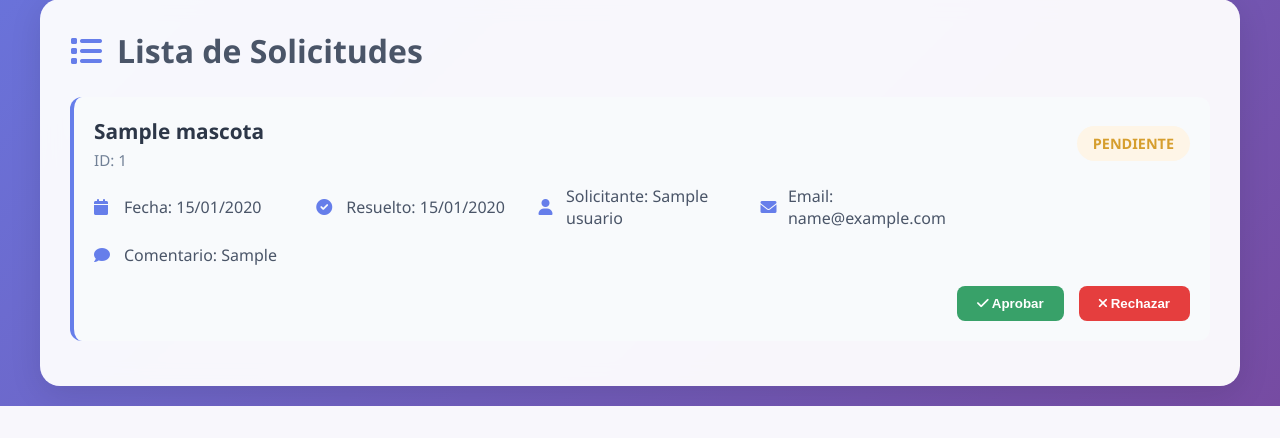
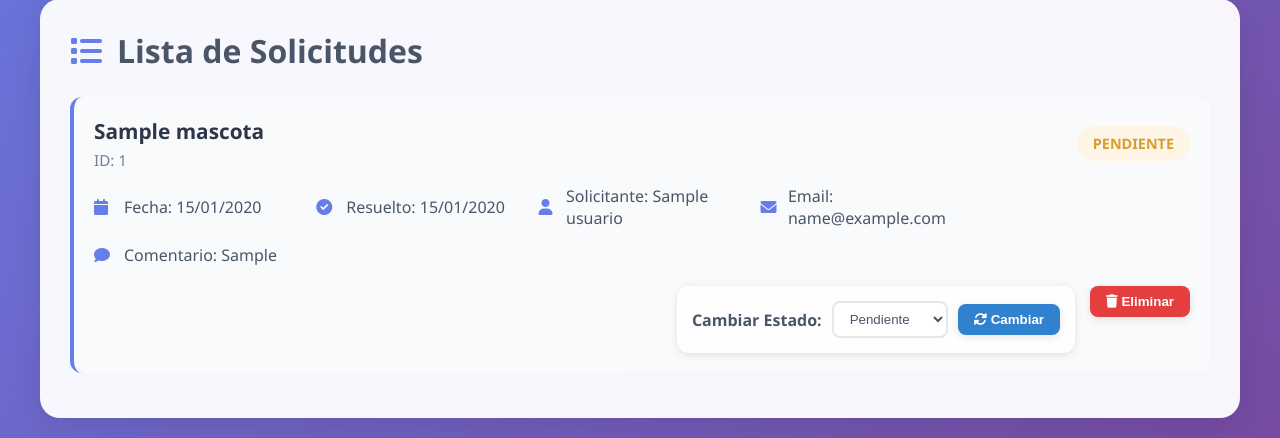
Before and after one commit to NashoWarner/PataRescata, a Django app: page /mis_solicitudes/ in a window 1280 px wide. Shown: the part 502-940 px from the top of the page. Before the commit the page ends 908 px from the top, so only its background shows below. Run offline with Django 4.2, Linux system fonts and the light colour scheme; a user stored in the database is signed in; tables that the repository leaves empty hold one stand-in row (values such as "Sample post").

Commit message:
desarrollo: Se implementa la funcionalidad para cambiar el estado de las solicitudes de adopción, permitiendo a las fundaciones actualizar el estado a 'pendiente', 'aprobada' o 'rechazada'. Se agrega una nueva vista y se actualizan las rutas correspondientes. Además, se mejora el template 'mis_solicitudes.html' con botones de acción y estilos para una mejor experiencia de usuario al gestionar solicitudes.

```diff
--- a/apppatarescata/views.py
+++ b/apppatarescata/views.py
@@ -755,22 +755,10 @@ def aprobar_solicitud_adopcion(request, solicitud_id):
             mascota__mascotafundacion__adoptante=request.user
         )
 
-        # Debug: imprimir estado antes del cambio
-        print(f"DEBUG: Estado ANTES de aprobar: {solicitud.estado}")
-
         # Actualizar el estado
         solicitud.estado = 'aprobada'
         solicitud.fecha_resolucion = timezone.now().date()
-
-        # Debug: imprimir estado después del cambio
-        print(f"DEBUG: Estado DESPUÉS de cambiar: {solicitud.estado}")
-
-        # Guardar y verificar
         solicitud.save()
-
-        # Debug: verificar si se guardó correctamente
-        solicitud.refresh_from_db()
-        print(f"DEBUG: Estado DESPUÉS de guardar: {solicitud.estado}")
 
         # Actualizar la mascota para que no aparezca más como disponible
         mascota = solicitud.mascota
@@ -802,22 +790,10 @@ def rechazar_solicitud_adopcion(request, solicitud_id):
             mascota__mascotafundacion__adoptante=request.user
         )
 
-        # Debug: imprimir estado antes del cambio
-        print(f"DEBUG: Estado ANTES de rechazar: {solicitud.estado}")
-
         # Actualizar el estado
         solicitud.estado = 'rechazada'
         solicitud.fecha_resolucion = timezone.now().date()
-
-        # Debug: imprimir estado después del cambio
-        print(f"DEBUG: Estado DESPUÉS de cambiar: {solicitud.estado}")
-
-        # Guardar y verificar
         solicitud.save()
-
-        # Debug: verificar si se guardó correctamente
-        solicitud.refresh_from_db()
-        print(f"DEBUG: Estado DESPUÉS de guardar: {solicitud.estado}")
 
         # Si se rechaza, marcar la mascota como disponible nuevamente
         mascota = solicitud.mascota
@@ -830,6 +806,59 @@ def rechazar_solicitud_adopcion(request, solicitud_id):
         messages.error(request, 'La solicitud no existe o no tienes permisos para rechazarla.')
     except Exception as e:
         messages.error(request, 'Error al rechazar la solicitud.')
+
+    return redirect('mis_solicitudes')
+
+@login_required(login_url='/login-fundacion/')
+def cambiar_estado_solicitud(request, solicitud_id):
+    """Vista para cambiar el estado de una solicitud de adopción (permitir cambios múltiples)"""
+    if not request.user.rut_empresa:
+        messages.error(request, "Solo las fundaciones pueden cambiar el estado de solicitudes.")
+        return redirect('home_perfil')
+
+    if request.method == 'POST':
+        nuevo_estado = request.POST.get('nuevo_estado')
+
+        if nuevo_estado not in ['pendiente', 'aprobada', 'rechazada']:
+            messages.error(request, 'Estado no válido.')
+            return redirect('mis_solicitudes')
+
+        try:
+            # Obtener la solicitud y verificar que pertenezca a una mascota de la fundación
+            solicitud = get_object_or_404(
+                Adopcion,
+                id=solicitud_id,
+                mascota__mascotafundacion__adoptante=request.user
+            )
+
+            # Guardar el estado anterior para el mensaje
+            estado_anterior = solicitud.estado
+
+            # Actualizar el estado
+            solicitud.estado = nuevo_estado
+            solicitud.fecha_resolucion = timezone.now().date()
+            solicitud.save()
+
+            # Actualizar la disponibilidad de la mascota según el nuevo estado
+            mascota = solicitud.mascota
+
+            if nuevo_estado == 'aprobada':
+                mascota.adopcion_solicitada = True
+                mascota.disponible = False
+                messages.success(request, f'Solicitud de adopción para {mascota.nombre_mascota} aprobada exitosamente.')
+            elif nuevo_estado == 'rechazada':
+                mascota.disponible = True
+                messages.success(request, f'Solicitud de adopción para {mascota.nombre_mascota} rechazada exitosamente.')
+            elif nuevo_estado == 'pendiente':
+                mascota.disponible = True
+                messages.success(request, f'Solicitud de adopción para {mascota.nombre_mascota} marcada como pendiente.')
+
+            mascota.save()
+
+        except Adopcion.DoesNotExist:
+            messages.error(request, 'La solicitud no existe o no tienes permisos para modificarla.')
+        except Exception as e:
+            messages.error(request, 'Error al cambiar el estado de la solicitud.')
 
     return redirect('mis_solicitudes')
 
@@ -946,6 +975,43 @@ def eliminar_solicitud_adopcion(request, solicitud_id):
 # Funciones duplicadas eliminadas
 
 
+@login_required(login_url='/login-fundacion/')
+def eliminar_solicitud_fundacion(request, solicitud_id):
+    """Vista para que las fundaciones eliminen solicitudes de adopción"""
+    if not request.user.rut_empresa:
+        messages.error(request, "Solo las fundaciones pueden eliminar solicitudes.")
+        return redirect('home_perfil')
+
+    try:
+        # Obtener la solicitud y verificar que pertenezca a una mascota de la fundación
+        solicitud = get_object_or_404(
+            Adopcion,
+            id=solicitud_id,
+            mascota__mascotafundacion__adoptante=request.user
+        )
+
+        # Obtener el nombre de la mascota antes de eliminar
+        nombre_mascota = solicitud.mascota.nombre_mascota
+        nombre_adoptante = solicitud.adoptante.nombre
+
+        # Marcar la mascota como disponible nuevamente si la solicitud estaba aprobada
+        if solicitud.estado == 'aprobada':
+            mascota = solicitud.mascota
+            mascota.disponible = True
+            mascota.save()
+
+        # Eliminar la solicitud
+        solicitud.delete()
+
+        messages.success(request, f'Solicitud de adopción de {nombre_adoptante} para {nombre_mascota} eliminada exitosamente.')
+
+    except Adopcion.DoesNotExist:
+        messages.error(request, 'La solicitud no existe o no tienes permisos para eliminarla.')
+    except Exception as e:
+        messages.error(request, 'Error al eliminar la solicitud.')
+
+    return redirect('mis_solicitudes')
+
 
 def listar_mascotas(request):
 
--- a/patarescata/urls.py
+++ b/patarescata/urls.py
@@ -11,8 +11,8 @@ from apppatarescata.views import (
     cambiar_estado_articulo, seleccionar_tipo_cuenta,
     login_adoptante, login_fundacion, registro_adoptante, registro_fundacion,
     perfil_adoptante, generar_solicitud_adopcion, preparar_adopcion,
-    aprobar_solicitud_adopcion, rechazar_solicitud_adopcion, eliminar_solicitud_adopcion, cuidado_animal, eventos,
-    cambiar_imagen_perfil, eliminar_imagen_perfil,
+    aprobar_solicitud_adopcion, rechazar_solicitud_adopcion, eliminar_solicitud_adopcion, eliminar_solicitud_fundacion, cuidado_animal, eventos,
+    cambiar_imagen_perfil, eliminar_imagen_perfil, cambiar_estado_solicitud,
 
 )
 from django.conf import settings
@@ -34,6 +34,8 @@ urlpatterns = [
     path('aprobar-solicitud/<int:solicitud_id>/', aprobar_solicitud_adopcion, name='aprobar_solicitud'),
     path('rechazar-solicitud/<int:solicitud_id>/', rechazar_solicitud_adopcion, name='rechazar_solicitud'),
     path('eliminar-solicitud/<int:solicitud_id>/', eliminar_solicitud_adopcion, name='eliminar_solicitud'),
+    path('eliminar-solicitud-fundacion/<int:solicitud_id>/', eliminar_solicitud_fundacion, name='eliminar_solicitud_fundacion'),
+    path('cambiar-estado-solicitud/<int:solicitud_id>/', cambiar_estado_solicitud, name='cambiar_estado_solicitud'),
     path('', home, name='home'),
     path('tienda/', tienda, name='tienda'),
     path('home_perfil/', home_perfil, name='home_perfil'),
--- a/templates/mis_solicitudes.html
+++ b/templates/mis_solicitudes.html
@@ -298,6 +298,76 @@
                 align-items: center;
             }
         }
+
+        .solicitud-actions {
+            margin-top: 20px;
+            display: flex;
+            gap: 15px;
+            justify-content: flex-end;
+            flex-wrap: wrap;
+        }
+
+        .estado-selector {
+            display: flex;
+            align-items: center;
+            gap: 10px;
+            background: rgba(255, 255, 255, 0.9);
+            padding: 15px;
+            border-radius: 12px;
+            box-shadow: 0 2px 8px rgba(0, 0, 0, 0.1);
+        }
+
+        .estado-select {
+            padding: 8px 12px;
+            border: 2px solid #e2e8f0;
+            border-radius: 8px;
+            background: white;
+            color: #4a5568;
+            font-weight: 500;
+            transition: all 0.3s ease;
+        }
+
+        .estado-select:focus {
+            outline: none;
+            border-color: #667eea;
+            box-shadow: 0 0 0 3px rgba(102, 126, 234, 0.1);
+        }
+
+        .btn-change {
+            background: #3182ce;
+            color: white;
+            border: none;
+            padding: 8px 16px;
+            border-radius: 8px;
+            cursor: pointer;
+            font-weight: 600;
+            transition: all 0.3s ease;
+            box-shadow: 0 2px 8px rgba(0, 0, 0, 0.1);
+        }
+
+        .btn-change:hover {
+            background: #2c5aa0;
+            transform: translateY(-2px);
+            box-shadow: 0 4px 12px rgba(0, 0, 0, 0.2);
+        }
+
+        .btn-delete {
+            background: #e53e3e;
+            color: white;
+            border: none;
+            padding: 8px 16px;
+            border-radius: 8px;
+            cursor: pointer;
+            font-weight: 600;
+            transition: all 0.3s ease;
+            box-shadow: 0 2px 8px rgba(0, 0, 0, 0.1);
+        }
+
+        .btn-delete:hover {
+            background: #c53030;
+            transform: translateY(-2px);
+            box-shadow: 0 4px 12px rgba(0, 0, 0, 0.2);
+        }
     </style>
 </head>
 <body>
@@ -403,18 +473,26 @@
                         </div>
 
                         <!-- Botones de acción para fundaciones -->
-                        {% if request.user.rut_empresa and solicitud.estado == 'pendiente' %}
-                            <div class="solicitud-actions" style="margin-top: 20px; display: flex; gap: 15px; justify-content: flex-end;">
-                                <form method="post" action="{% url 'aprobar_solicitud' solicitud.id %}" style="display: inline;">
+                        {% if request.user.rut_empresa %}
+                            <div class="solicitud-actions" style="margin-top: 20px; display: flex; gap: 15px; justify-content: flex-end; flex-wrap: wrap;">
+                                <!-- Botón para cambiar estado -->
+                                <div class="estado-selector" style="display: flex; align-items: center; gap: 10px;">
+                                    <label for="estado-{{ solicitud.id }}" style="color: #4a5568; font-weight: 600;">Cambiar Estado:</label>
+                                    <select id="estado-{{ solicitud.id }}" class="estado-select" style="padding: 8px 12px; border: 2px solid #e2e8f0; border-radius: 8px; background: white; color: #4a5568; font-weight: 500;">
+                                        <option value="pendiente" {% if solicitud.estado == 'pendiente' %}selected{% endif %}>Pendiente</option>
+                                        <option value="aprobada" {% if solicitud.estado == 'aprobada' %}selected{% endif %}>Aprobada</option>
+                                        <option value="rechazada" {% if solicitud.estado == 'rechazada' %}selected{% endif %}>Rechazada</option>
+                                    </select>
+                                    <button onclick="cambiarEstado({{ solicitud.id }})" class="btn-change" style="background: #3182ce; color: white; border: none; padding: 8px 16px; border-radius: 8px; cursor: pointer; font-weight: 600; transition: all 0.3s ease;">
+                                        <i class="fas fa-sync-alt"></i> Cambiar
+                                    </button>
+                                </div>
+
+                                <!-- Botón para eliminar solicitud -->
+                                <form method="post" action="{% url 'eliminar_solicitud_fundacion' solicitud.id %}" style="display: inline;" onsubmit="return confirm('¿Estás seguro de que quieres eliminar esta solicitud? Esta acción no se puede deshacer.')">
                                     {% csrf_token %}
-                                    <button type="submit" class="btn-approve" style="background: #38a169; color: white; border: none; padding: 10px 20px; border-radius: 8px; cursor: pointer; font-weight: 600; transition: all 0.3s ease;">
-                                        <i class="fas fa-check"></i> Aprobar
-                                    </button>
-                                </form>
-                                <form method="post" action="{% url 'rechazar_solicitud' solicitud.id %}" style="display: inline;">
-                                    {% csrf_token %}
-                                    <button type="submit" class="btn-reject" style="background: #e53e3e; color: white; border: none; padding: 10px 20px; border-radius: 8px; cursor: pointer; font-weight: 600; transition: all 0.3s ease;">
-                                        <i class="fas fa-times"></i> Rechazar
+                                    <button type="submit" class="btn-delete" style="background: #e53e3e; color: white; border: none; padding: 8px 16px; border-radius: 8px; cursor: pointer; font-weight: 600; transition: all 0.3s ease;">
+                                        <i class="fas fa-trash"></i> Eliminar
                                     </button>
                                 </form>
                             </div>
@@ -444,5 +522,53 @@
             {% endif %}
         </div>
     </div>
+
+    <script>
+        // Función para cambiar el estado de una solicitud
+        function cambiarEstado(solicitudId) {
+            const select = document.getElementById(`estado-${solicitudId}`);
+            const nuevoEstado = select.value;
+
+            // Crear un formulario temporal para enviar la solicitud
+            const form = document.createElement('form');
+            form.method = 'POST';
+            form.action = `/cambiar-estado-solicitud/${solicitudId}/`;
+
+            // Agregar CSRF token
+            const csrfToken = document.querySelector('[name=csrfmiddlewaretoken]').value;
+            const csrfInput = document.createElement('input');
+            csrfInput.type = 'hidden';
+            csrfInput.name = 'csrfmiddlewaretoken';
+            csrfInput.value = csrfToken;
+            form.appendChild(csrfInput);
+
+            // Agregar el nuevo estado
+            const estadoInput = document.createElement('input');
+            estadoInput.type = 'hidden';
+            estadoInput.name = 'nuevo_estado';
+            estadoInput.value = nuevoEstado;
+            form.appendChild(estadoInput);
+
+            // Enviar el formulario
+            document.body.appendChild(form);
+            form.submit();
+        }
+
+        // Efectos hover para botones
+        document.addEventListener('DOMContentLoaded', function() {
+            const buttons = document.querySelectorAll('.btn-change, .btn-delete');
+            buttons.forEach(button => {
+                button.addEventListener('mouseenter', function() {
+                    this.style.transform = 'translateY(-2px)';
+                    this.style.boxShadow = '0 4px 12px rgba(0, 0, 0, 0.2)';
+                });
+
+                button.addEventListener('mouseleave', function() {
+                    this.style.transform = 'translateY(0)';
+                    this.style.boxShadow = '0 2px 8px rgba(0, 0, 0, 0.1)';
+                });
+            });
+        });
+    </script>
 </body>
 </html>
```
